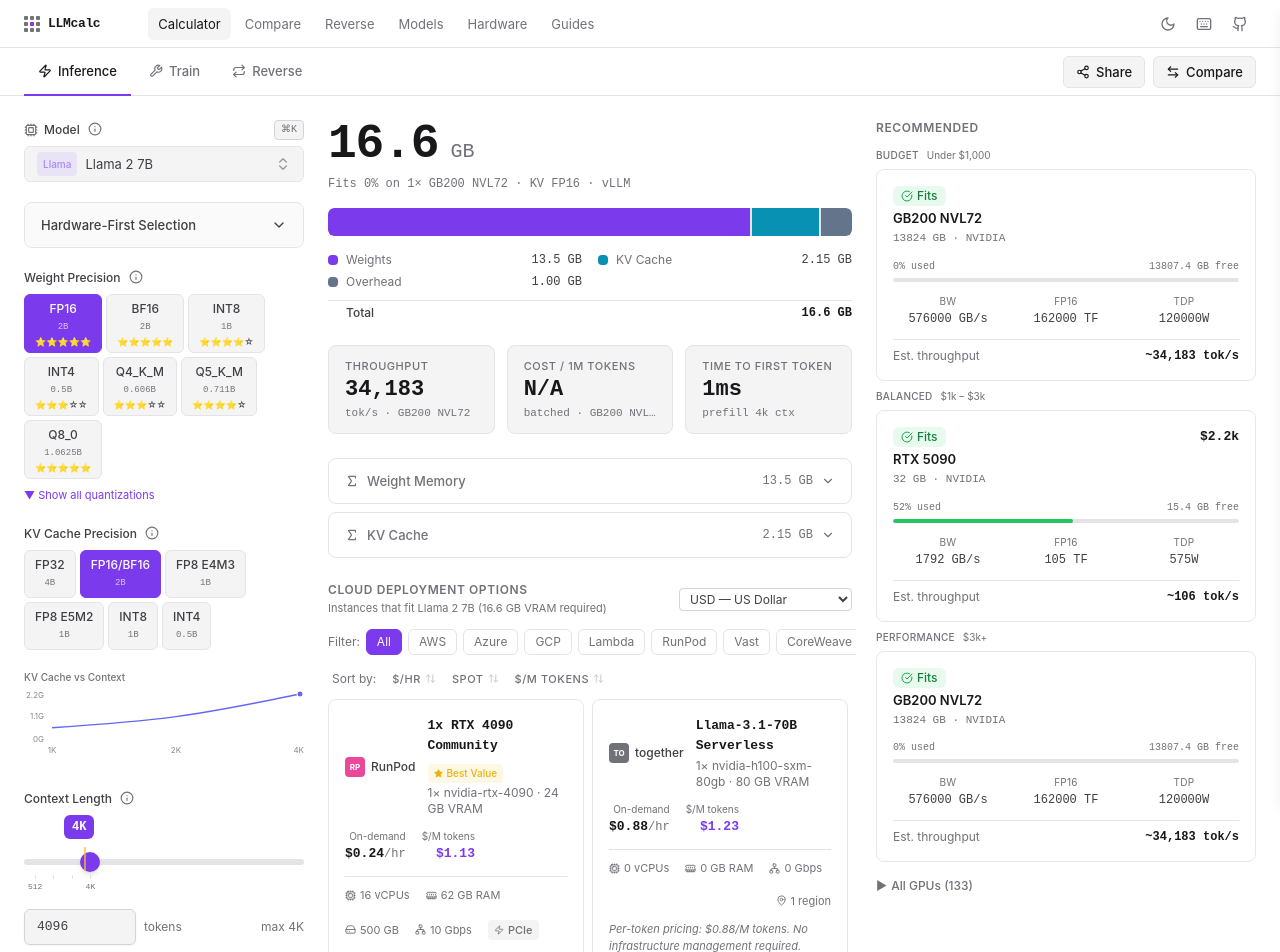
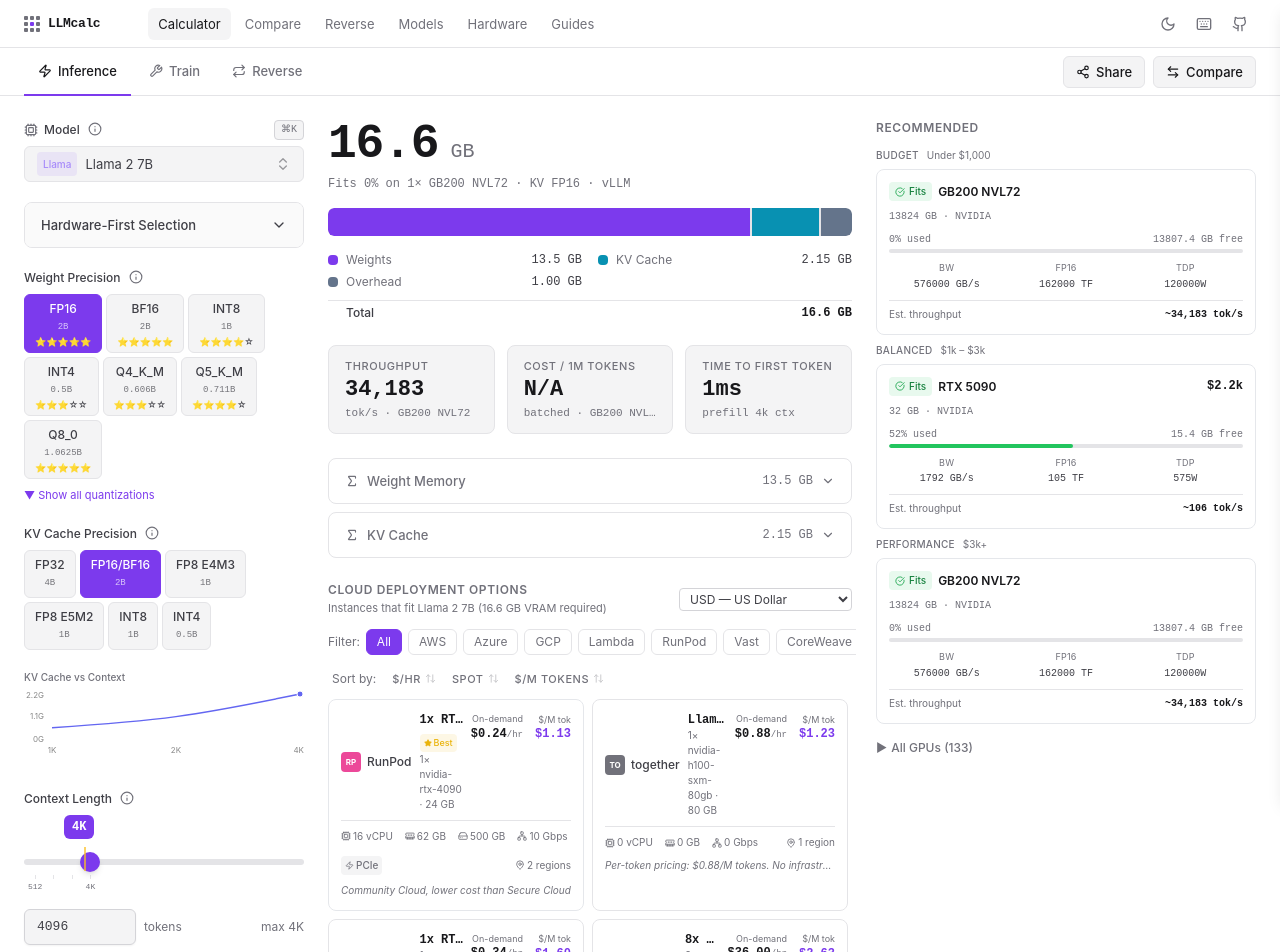
Before and after one commit to kkpkishan/llm-infra-planner, a React (Vite) app: page / in a window 1280 px wide. Shown: the top 952 px of the page. Built offline with nearby package versions, Linux system fonts and the light colour scheme.

Commit message:
fix: compact GPU and cloud cards, scrollable All GPUs list

```diff
--- a/src/components/calculator/CloudTable.tsx
+++ b/src/components/calculator/CloudTable.tsx
@@ -151,85 +151,66 @@ function CloudCard({ rec }: { rec: CloudRecommendation }) {
 
   return (
     <div className={cn(
-      'rounded-lg border transition-colors p-4 flex flex-col gap-3',
+      'rounded-lg border transition-colors p-3 flex flex-col gap-2',
       isBestPrice ? 'border-accent/50 bg-accent/5' : 'border-border-subtle bg-bg-default hover:bg-bg-subtle'
     )}>
-      {/* Top row: provider + instance + best badge + fit */}
-      <div className="flex items-start justify-between gap-3 flex-wrap">
-        <div className="flex items-center gap-3 min-w-0">
+      {/* Top row: provider + instance + badges */}
+      <div className="flex items-start justify-between gap-2">
+        <div className="flex items-center gap-2 min-w-0">
           <ProviderBadge provider={instance.provider} />
           <div className="flex flex-col min-w-0">
-            <div className="flex items-center gap-2 flex-wrap">
-              <span className="text-sm font-mono font-semibold text-fg-primary">{instance.instanceType}</span>
+            <div className="flex items-center gap-1.5 flex-wrap">
+              <span className="text-xs font-mono font-semibold text-fg-primary truncate">{instance.instanceType}</span>
               {isBestPrice && (
-                <span className="flex items-center gap-1 text-[10px] font-medium px-1.5 py-0.5 rounded bg-yellow-500/10 text-yellow-500">
-                  <Star size={9} className="fill-yellow-500" /> Best Value
+                <span className="flex items-center gap-0.5 text-[9px] font-medium px-1 py-0.5 rounded bg-yellow-500/10 text-yellow-500 flex-shrink-0">
+                  <Star size={8} className="fill-yellow-500" /> Best
                 </span>
               )}
               {fitStatus === 'yellow' && (
-                <span className="text-[10px] font-medium px-1.5 py-0.5 rounded bg-yellow-500/10 text-yellow-500">Tight Fit</span>
+                <span className="text-[9px] font-medium px-1 py-0.5 rounded bg-yellow-500/10 text-yellow-500 flex-shrink-0">Tight</span>
               )}
             </div>
-            <span className="text-xs text-fg-muted mt-0.5">{gpuSummary} · {totalGPUMemoryGB} GB VRAM</span>
+            <span className="text-[10px] text-fg-muted">{gpuSummary} · {totalGPUMemoryGB} GB</span>
           </div>
         </div>
 
-        {/* Pricing block */}
-        <div className="flex items-center gap-4 flex-shrink-0 flex-wrap">
+        {/* Pricing */}
+        <div className="flex items-center gap-3 flex-shrink-0">
           <div className="flex flex-col items-end">
-            <span className="text-[10px] text-fg-muted">On-demand</span>
-            <span className="text-sm font-mono font-bold text-fg-primary tabular-nums">${onDemandPerHour.toFixed(2)}<span className="text-xs font-normal text-fg-muted">/hr</span></span>
+            <span className="text-[9px] text-fg-muted">On-demand</span>
+            <span className="text-xs font-mono font-bold text-fg-primary tabular-nums">${onDemandPerHour.toFixed(2)}<span className="text-[9px] font-normal text-fg-muted">/hr</span></span>
           </div>
           {spotPerHour != null && (
             <div className="flex flex-col items-end">
-              <span className="text-[10px] text-fg-muted">Spot</span>
-              <span className="text-sm font-mono font-semibold text-green-400 tabular-nums">${spotPerHour.toFixed(2)}<span className="text-xs font-normal text-fg-muted">/hr</span></span>
+              <span className="text-[9px] text-fg-muted">Spot</span>
+              <span className="text-xs font-mono font-semibold text-green-400 tabular-nums">${spotPerHour.toFixed(2)}<span className="text-[9px] font-normal text-fg-muted">/hr</span></span>
             </div>
           )}
           {costPerMillionTokens != null && (
             <div className="flex flex-col items-end">
-              <span className="text-[10px] text-fg-muted">$/M tokens</span>
-              <span className="text-sm font-mono font-semibold text-accent tabular-nums">${costPerMillionTokens.toFixed(2)}</span>
+              <span className="text-[9px] text-fg-muted">$/M tok</span>
+              <span className="text-xs font-mono font-semibold text-accent tabular-nums">${costPerMillionTokens.toFixed(2)}</span>
             </div>
           )}
         </div>
       </div>
 
       {/* Specs row */}
-      <div className="flex items-center gap-4 flex-wrap text-[11px] text-fg-muted border-t border-border-subtle pt-2.5">
-        <span className="flex items-center gap-1">
-          <Cpu size={11} className="flex-shrink-0" />
-          {instance.vcpus} vCPUs
-        </span>
-        <span className="flex items-center gap-1">
-          <MemoryStick size={11} className="flex-shrink-0" />
-          {instance.ramGB} GB RAM
-        </span>
-        {instance.storageGB > 0 && (
-          <span className="flex items-center gap-1">
-            <HardDrive size={11} className="flex-shrink-0" />
-            {instance.storageGB} GB
+      <div className="flex items-center gap-3 flex-wrap text-[10px] text-fg-muted border-t border-border-subtle pt-2">
+        <span className="flex items-center gap-0.5"><Cpu size={10} />{instance.vcpus} vCPU</span>
+        <span className="flex items-center gap-0.5"><MemoryStick size={10} />{instance.ramGB} GB</span>
+        {instance.storageGB > 0 && <span className="flex items-center gap-0.5"><HardDrive size={10} />{instance.storageGB} GB</span>}
+        <span className="flex items-center gap-0.5"><Network size={10} />{instance.networkGbps} Gbps</span>
+        {interconnect && (
+          <span className={cn('flex items-center gap-0.5 px-1 py-0.5 rounded font-medium', interconnect.color)}>
+            <Zap size={9} />{interconnect.label}
           </span>
         )}
-        <span className="flex items-center gap-1">
-          <Network size={11} className="flex-shrink-0" />
-          {instance.networkGbps} Gbps
-        </span>
-        {interconnect && (
-          <span className={cn('flex items-center gap-1 px-1.5 py-0.5 rounded font-medium', interconnect.color)}>
-            <Zap size={10} className="flex-shrink-0" />
-            {interconnect.label}
-          </span>
-        )}
-        <span className="flex items-center gap-1 ml-auto">
-          <MapPin size={11} className="flex-shrink-0" />
-          {regionCount} region{regionCount !== 1 ? 's' : ''}
-        </span>
+        <span className="flex items-center gap-0.5 ml-auto"><MapPin size={10} />{regionCount} region{regionCount !== 1 ? 's' : ''}</span>
       </div>
 
-      {/* Notes */}
       {instance.notes && (
-        <p className="text-[11px] text-fg-muted italic">{instance.notes}</p>
+        <p className="text-[10px] text-fg-muted italic truncate">{instance.notes}</p>
       )}
     </div>
   );
--- a/src/components/calculator/GPUCard.tsx
+++ b/src/components/calculator/GPUCard.tsx
@@ -45,39 +45,38 @@ export function GPUCard({ fit, isRecommended, className }: GPUCardProps) {
     : null;
 
   return (
-    <div
-      className={cn(
-        'rounded-lg border p-4 flex flex-col gap-3 transition-colors',
-        isRecommended
-          ? 'border-accent/40 bg-accent/5'
-          : 'border-border-subtle bg-bg-muted hover:border-border-default',
-        className
-      )}
-    >
+    <div className={cn(
+      'rounded-lg border p-3 flex flex-col gap-2 transition-colors',
+      isRecommended
+        ? 'border-accent/40 bg-accent/5'
+        : 'border-border-subtle bg-bg-muted hover:border-border-default',
+      className
+    )}>
       {/* Header: fit badge + name + price */}
-      <div className="flex items-start justify-between gap-2">
-        <div className="flex flex-col gap-1 min-w-0">
-          {/* Fit badge — icon + text, not color alone */}
-          <div className={cn('flex items-center gap-1 text-xs font-medium px-2 py-0.5 rounded-md w-fit', config.badgeBg)}>
-            <FitIcon size={12} className={config.iconColor} aria-hidden="true" />
+      <div className="flex items-center justify-between gap-2">
+        <div className="flex items-center gap-1.5 min-w-0">
+          <div className={cn('flex items-center gap-1 text-[10px] font-medium px-1.5 py-0.5 rounded flex-shrink-0', config.badgeBg)}>
+            <FitIcon size={10} className={config.iconColor} aria-hidden="true" />
             <span>{config.label}</span>
           </div>
-          <h3 className="text-sm font-semibold text-fg-primary leading-tight truncate">
+          <h3 className="text-xs font-semibold text-fg-primary leading-tight truncate">
             {gpu.name}
           </h3>
-          <p className="text-[11px] text-fg-muted font-mono">
-            {gpu.memoryGB} GB · {gpu.vendor.toUpperCase()}
-          </p>
         </div>
         {priceLabel && (
-          <span className="text-sm font-mono font-semibold text-fg-primary flex-shrink-0">
+          <span className="text-xs font-mono font-semibold text-fg-primary flex-shrink-0">
             {priceLabel}
           </span>
         )}
       </div>
 
-      {/* Utilization bar — 4px */}
-      <div className="flex flex-col gap-1">
+      {/* VRAM + vendor */}
+      <p className="text-[10px] text-fg-muted font-mono">
+        {gpu.memoryGB} GB · {gpu.vendor.toUpperCase()}
+      </p>
+
+      {/* Utilization bar */}
+      <div className="flex flex-col gap-0.5">
         <div className="flex justify-between text-[10px] font-mono text-fg-muted">
           <span>{Math.min(utilizationPercent, 100)}% used</span>
           <span>{freeVRAMGB.toFixed(1)} GB free</span>
@@ -96,34 +95,26 @@ export function GPUCard({ fit, isRecommended, className }: GPUCardProps) {
       </div>
 
       {/* Stats row */}
-      <div className="grid grid-cols-3 gap-2 text-center">
+      <div className="grid grid-cols-3 gap-1 text-center">
         <div className="flex flex-col gap-0.5">
-          <span className="text-[10px] text-fg-muted uppercase tracking-wide">BW</span>
-          <span className="text-xs font-mono font-medium text-fg-default">
-            {gpu.memoryBandwidthGBs} GB/s
-          </span>
+          <span className="text-[9px] text-fg-muted uppercase tracking-wide">BW</span>
+          <span className="text-[10px] font-mono font-medium text-fg-default">{gpu.memoryBandwidthGBs} GB/s</span>
         </div>
         <div className="flex flex-col gap-0.5">
-          <span className="text-[10px] text-fg-muted uppercase tracking-wide">FP16</span>
-          <span className="text-xs font-mono font-medium text-fg-default">
-            {gpu.flops.fp16} TF
-          </span>
+          <span className="text-[9px] text-fg-muted uppercase tracking-wide">FP16</span>
+          <span className="text-[10px] font-mono font-medium text-fg-default">{gpu.flops.fp16} TF</span>
         </div>
         <div className="flex flex-col gap-0.5">
-          <span className="text-[10px] text-fg-muted uppercase tracking-wide">TDP</span>
-          <span className="text-xs font-mono font-medium text-fg-default">
-            {gpu.tdpWatts}W
-          </span>
+          <span className="text-[9px] text-fg-muted uppercase tracking-wide">TDP</span>
+          <span className="text-[10px] font-mono font-medium text-fg-default">{gpu.tdpWatts}W</span>
         </div>
       </div>
 
       {/* Throughput estimate */}
       {tokensPerSecond != null && (
-        <div className="flex items-center justify-between text-xs border-t border-border-subtle pt-2">
+        <div className="flex items-center justify-between text-[10px] border-t border-border-subtle pt-1.5">
           <span className="text-fg-muted">Est. throughput</span>
-          <span className="font-mono font-semibold text-fg-primary">
-            ~{tokensPerSecond.toLocaleString()} tok/s
-          </span>
+          <span className="font-mono font-semibold text-fg-primary">~{tokensPerSecond.toLocaleString()} tok/s</span>
         </div>
       )}
     </div>
--- a/src/components/calculator/GPUList.tsx
+++ b/src/components/calculator/GPUList.tsx
@@ -63,7 +63,7 @@ export function GPUList({ recommendations, numGPUs = 1, className }: GPUListProp
             <span className="hidden group-open:inline">▼</span>
             All GPUs ({recommendations.allFits.length})
           </summary>
-          <div className="mt-3 flex flex-col gap-2">
+          <div className="mt-3 flex flex-col gap-2 max-h-[480px] overflow-y-auto pr-1">
             {recommendations.allFits.map(fit => (
               <GPUCard key={fit.gpu.id} fit={fit} />
             ))}
```
